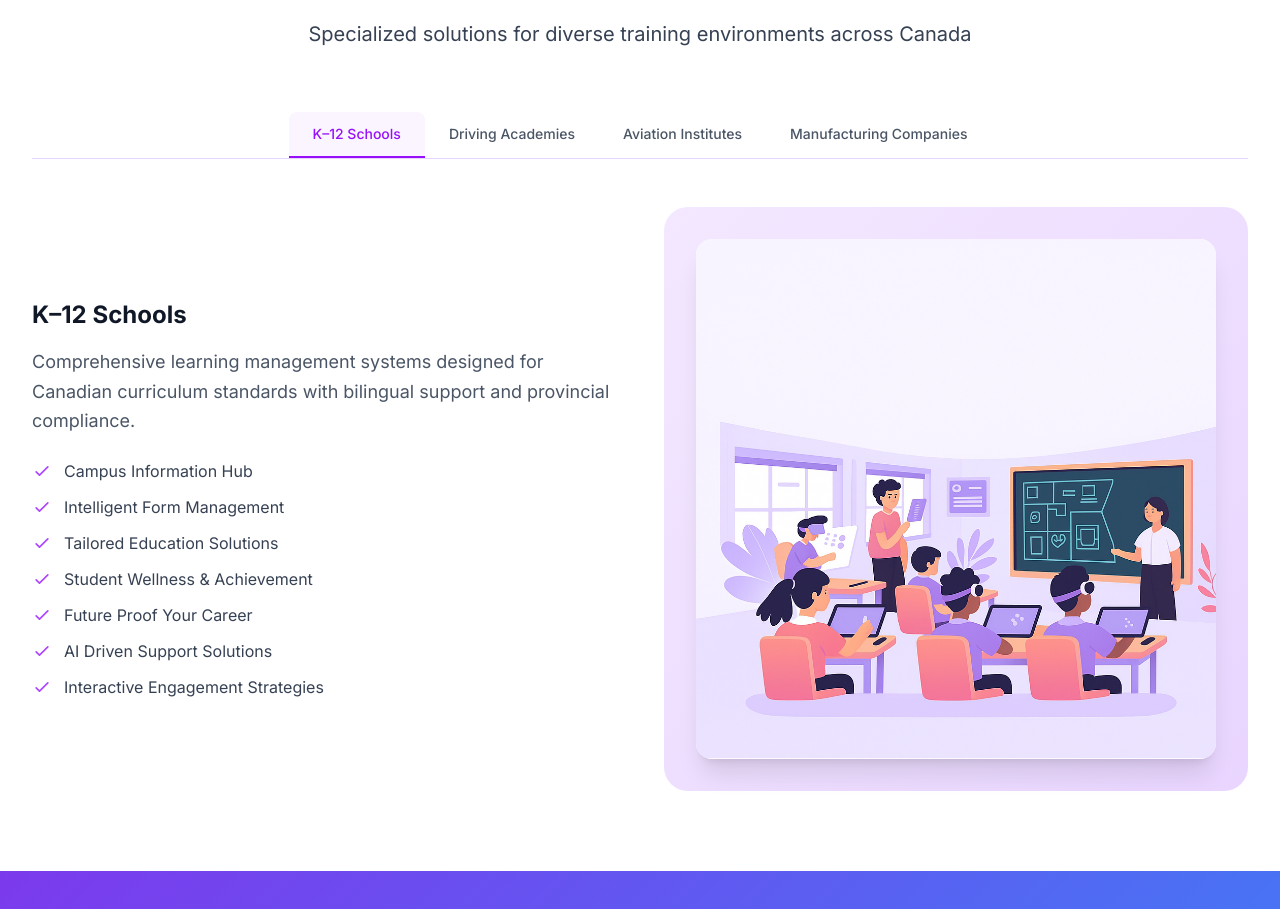
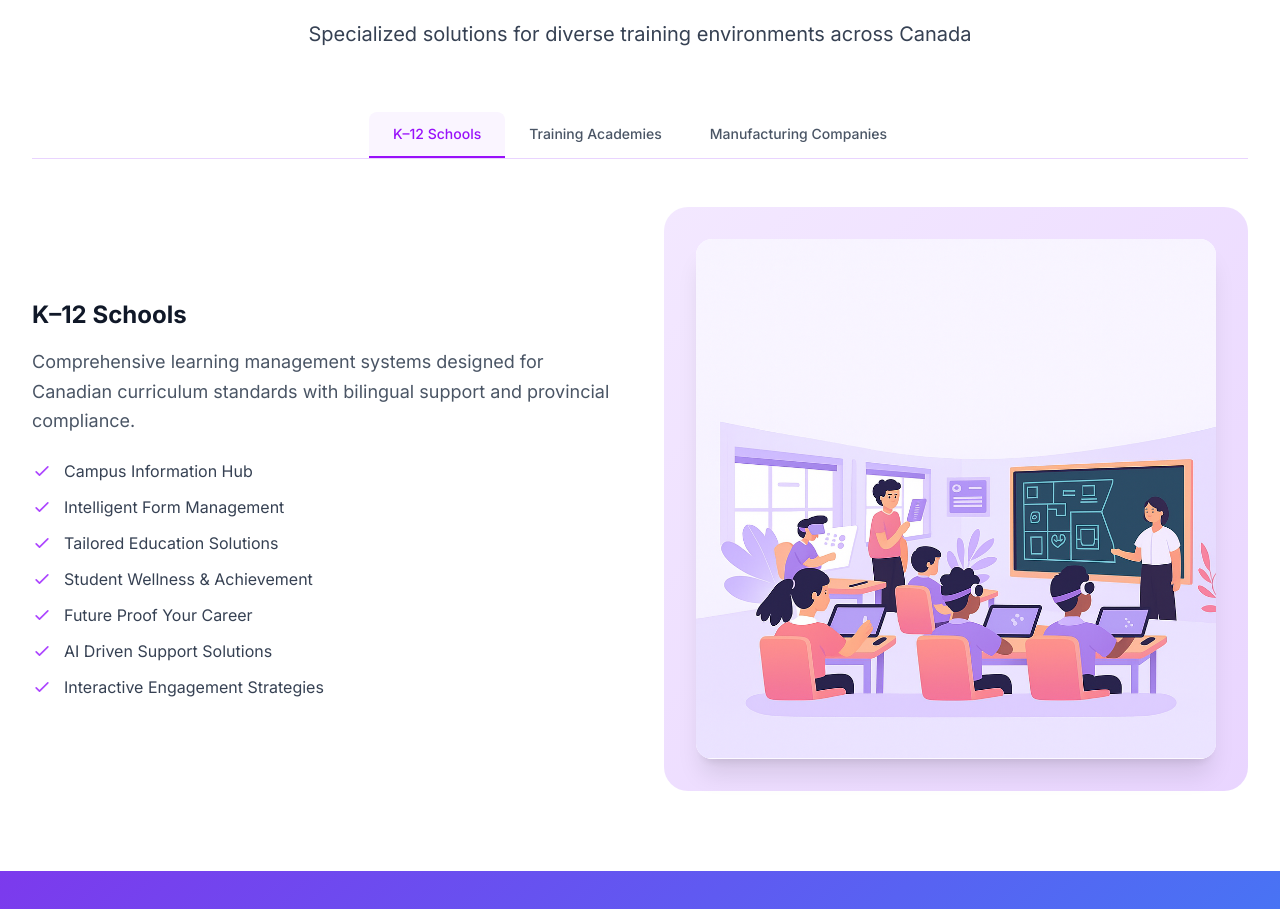
Before and after one commit to Aiden31x/axion-excelsior, a Next.js app: page / in a window 1280 px wide. Shown: the part 3190-4099 px from the top of the page. Built offline with nearby package versions, Linux system fonts and the light colour scheme.

Commit message:
removed driving and aded training academies

```diff
--- a/src/components/CustomerSegments.tsx
+++ b/src/components/CustomerSegments.tsx
@@ -11,15 +11,8 @@ const segments = [
     image: '/schools-training.png' // You'll need to add this image
   },
   {
-    id: 'driving',
-    title: 'Driving Academies',
-    description: 'Complete management solutions for driving schools including online booking, instructor management, and ministry compliance reporting.',
-    features: ['Online Booking', 'License Tracking', 'Instructor Scheduling', 'Progress Reports'],
-    image: '/imagenew.png' // You'll need to add this image
-  },
-  {
-    id: 'aviation',
-    title: 'Aviation Institutes',
+    id: 'training',
+    title: 'Training Academies',
     description: 'Specialized training platforms for flight schools with simulator integration and Transport Canada compliance.',
     features: ['Flight Simulator Integration', 'Pilot Logbooks', 'Safety Tracking', 'Certification Management'],
     image: '/compliance12.png' // You'll need to add this image
```
